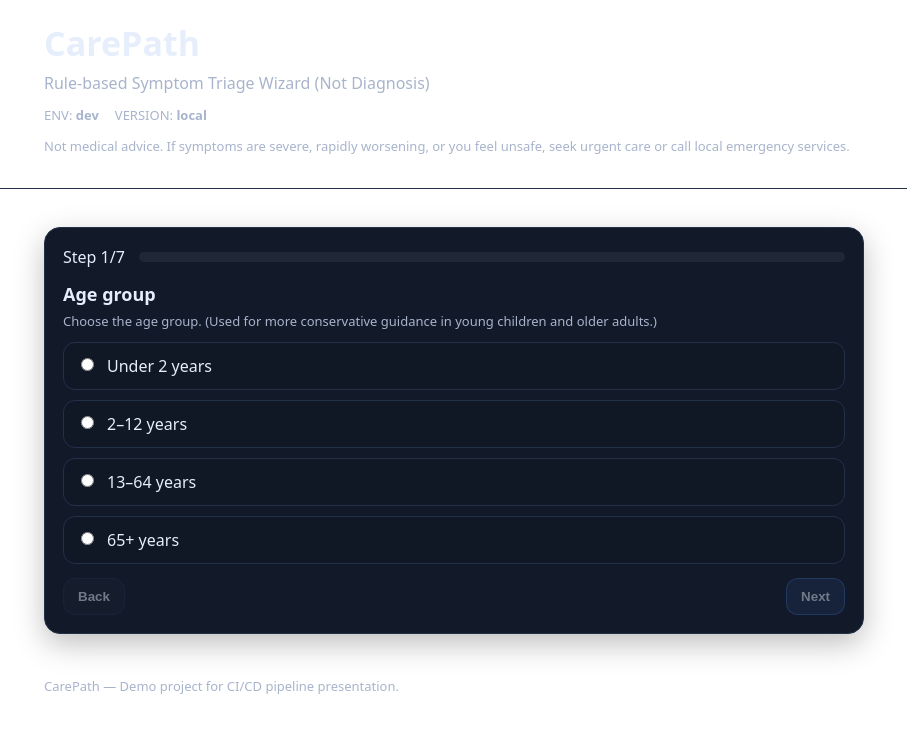
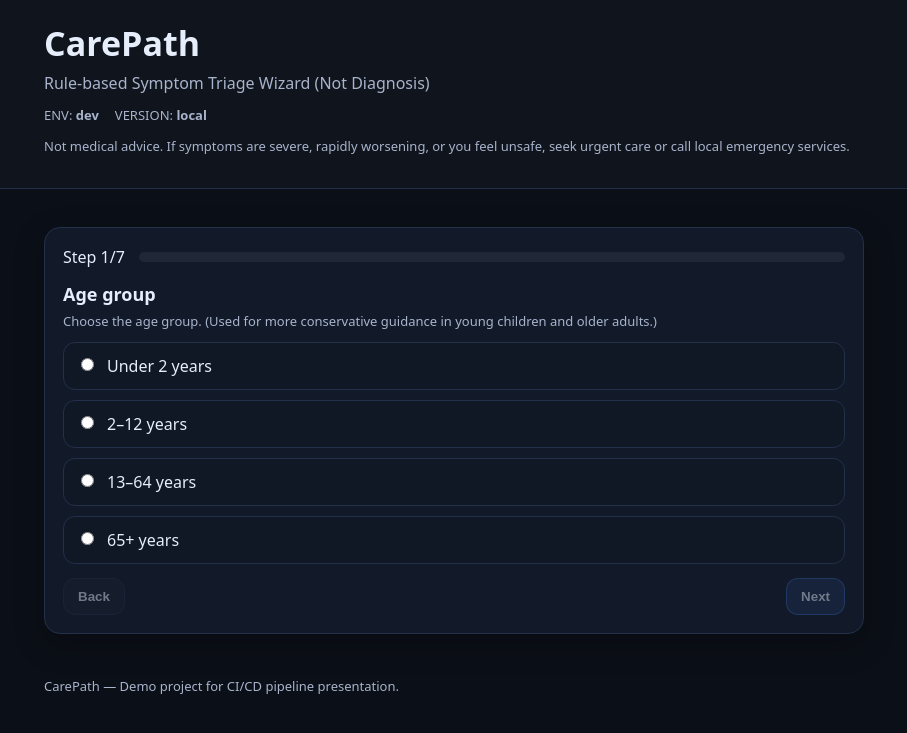
Before and after one commit to enajo/carepath, a FastAPI app: page / in a window 1280 px wide. Shown: the top 733 px of the page, without its empty margins (186-1093 px from the left). Run offline with FastAPI, Linux system fonts and the light colour scheme.

Commit message:
css modification

```diff
--- a/app/static/app.css
+++ b/app/static/app.css
@@ -1,5 +1,5 @@
 :root {
-  --bg: #ffff;
+  --bg: #0b0f17;
   --card: #121a2a;
   --text: #e6eefc;
   --muted: #a8b4cc;
```
